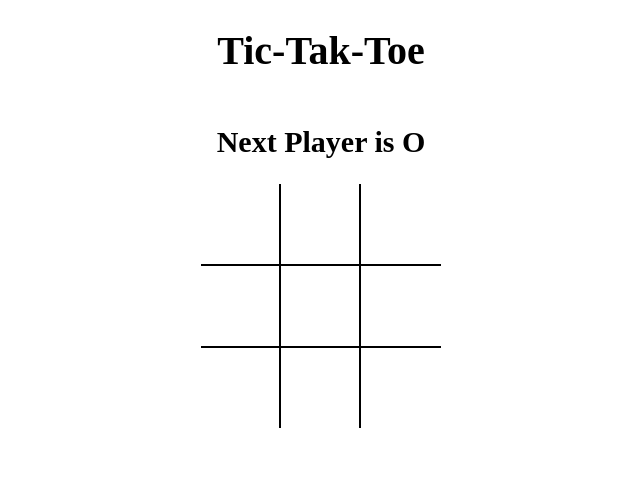
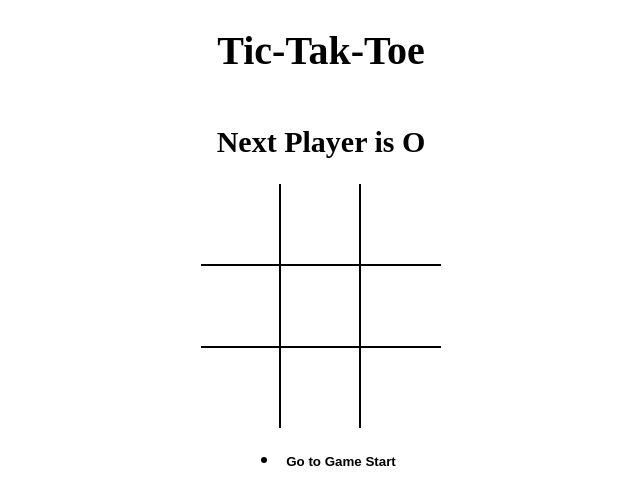
Before and after one commit to lakshrajj/tictactoe-react, a React (Vite) app: page / in a window 1280 px wide. Shown: the top 504 px of the page, without its empty margins (319-959 px from the left). Built offline with nearby package versions, Linux system fonts and the light colour scheme; the HTML template or start-up script is replaced by a standard one.

Commit message:
Game Histroy and Switching to moves

```diff
--- a/src/App.jsx
+++ b/src/App.jsx
@@ -1,5 +1,6 @@
 import React, { useState } from 'react';
 import Board from './compoments/Board';
+import History from './compoments/History';
 import { calculateWinner } from './compoments/helpers';
 import './styles/root.scss';
 
@@ -13,13 +14,10 @@
 
   const winner = calculateWinner(current.board);
 
-  console.log(history, current.board);
-
   const message = winner
     ? `Winner is ${winner}`
     : `Next Player is ${current.currentPLayer ? 'O' : 'X'}`;
 
-  console.log(winner);
   const handleSquareClick = position => {
     if (current.board[position] || winner) {
       return;
@@ -43,11 +41,16 @@
     setCurrentMove(prev => prev + 1);
   };
 
+  const moveTo = move => {
+    setCurrentMove(move);
+  };
+
   return (
     <div className="app">
       <h1>Tic-Tak-Toe</h1>
       <h2>{message}</h2>
       <Board board={current.board} handleSquareClick={handleSquareClick} />
+      <History history={history} moveTo={moveTo} currentMove={currentMove} />
     </div>
   );
 };
--- /dev/null
+++ b/src/compoments/History.jsx
@@ -0,0 +1,27 @@
+import React from 'react';
+
+const History = ({ history, moveTo, currentMove }) => {
+  return (
+    <ul>
+      {history.map((_, move) => {
+        return (
+          <li key={move}>
+            <button
+              style={{
+                fontWeight: move === currentMove ? 'bold' : 'normal',
+              }}
+              type="button"
+              onClick={() => {
+                moveTo(move);
+              }}
+            >
+              {move === 0 ? 'Go to Game Start' : `Go to move #${move}`}
+            </button>
+          </li>
+        );
+      })}
+    </ul>
+  );
+};
+
+export default History;
```
